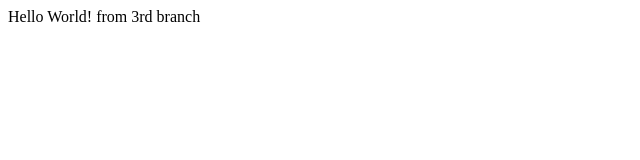
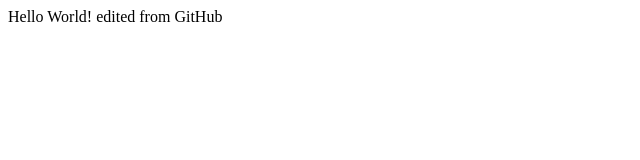
Before and after one commit to standby148/git-learning, a plain HTML site: page index.html in a window 1280 px wide. Shown: the full height of the page, 0-640 px from the left. Drawn offline with Linux system fonts and the light colour scheme.

Commit message:
Updated index.html on GitHub

```diff
--- a/index.html
+++ b/index.html
@@ -4,7 +4,7 @@
     </head>
     <body>
 Hello World!
-from 3rd branch
+edited from GitHub
 
     </body>
 </html>
```
